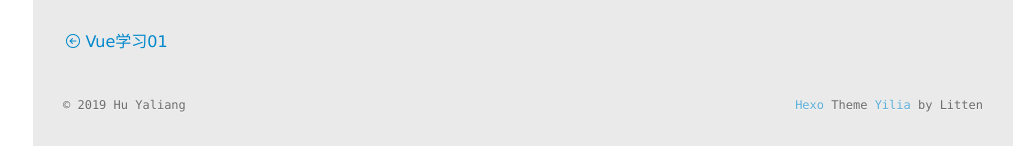
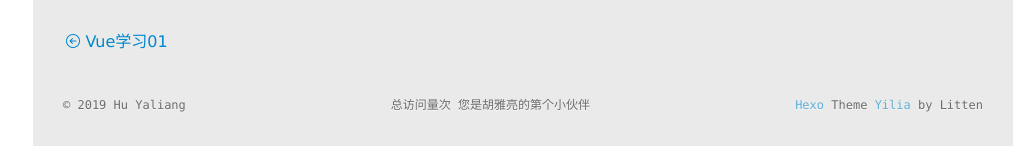
Before and after one commit to Hu-Yaliang/Hu-Yaliang.github.io, a plain HTML site: page 2019/07/13/写博客优势/index.html in a window 1280 px wide and 1620 px high. Shown: the part 1474-1620 px from the top of the page, without its empty margins (267-1280 px from the left). Drawn offline with Linux system fonts and the light colour scheme; some packages are replaced by stand-ins of ours; a script that the page names is missing.

Commit message:
Site updated: 2019-09-24 01:16:00

```diff
--- a/2019/07/13/写博客优势/index.html
+++ b/2019/07/13/写博客优势/index.html
@@ -315,12 +315,23 @@
     	<div class="footer-left">
     		&copy; 2019 Hu Yaliang
     	</div>
+      <!--统计start-->
+      <script async src="//dn-lbstatics.qbox.me/busuanzi/2.3/busuanzi.pure.mini.js">
+      </script>
+      <span id="busuanzi_container_site_pv">
+    总访问量<span id="busuanzi_value_site_pv"></span>次
+  </span>
+      <span id="busuanzi_container_site_uv">
+  您是胡雅亮的第<span id="busuanzi_value_site_uv"></span>个小伙伴
+  </span>
+      <!--统计end-->
       	<div class="footer-right">
       		<a href="http://hexo.io/" target="_blank">Hexo</a>  Theme <a href="https://github.com/litten/hexo-theme-yilia" target="_blank">Yilia</a> by Litten
       	</div>
     </div>
   </div>
 </footer>
+<script async src="//busuanzi.ibruce.info/busuanzi/2.3/busuanzi.pure.mini.js"></script>
     </div>
     <script>
 	var yiliaConfig = {
@@ -396,11 +407,11 @@ return o(i(t),arguments.length<2?void 0:u(arguments[1]))}})},function(t,n,r){var
           <ul class="article-tag-list" q-show="showTags">
 
               <li class="article-tag-list-item">
-                <a href="javascript:void(0)" class="js-tag color3">随笔</a>
+                <a href="javascript:void(0)" class="js-tag color4">Vue</a>
               </li>
 
               <li class="article-tag-list-item">
-                <a href="javascript:void(0)" class="js-tag color4">Vue</a>
+                <a href="javascript:void(0)" class="js-tag color3">随笔</a>
               </li>
 
             <div class="clearfix"></div>
```
Also changed, not shown: 2019/09/23/Vue学习01/index.html (+13 -2 lines), archives/2019/07/index.html (+13 -2 lines), archives/2019/09/index.html (+13 -2 lines), archives/2019/index.html (+13 -2 lines), archives/index.html (+13 -2 lines), index.html (+13 -2 lines), tags/Vue/index.html (+13 -2 lines), tags/随笔/index.html (+13 -2 lines).
